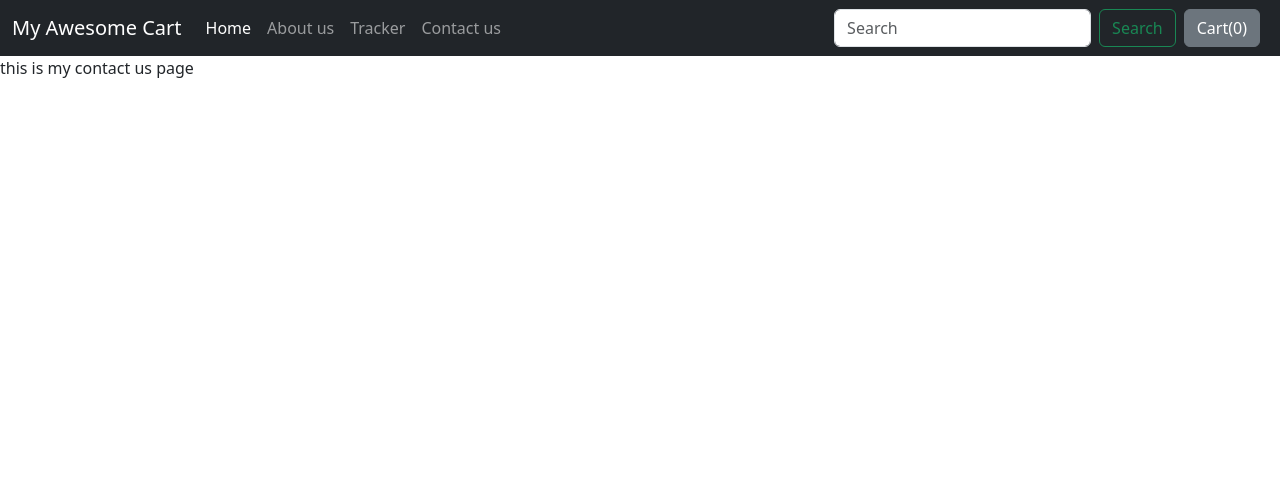
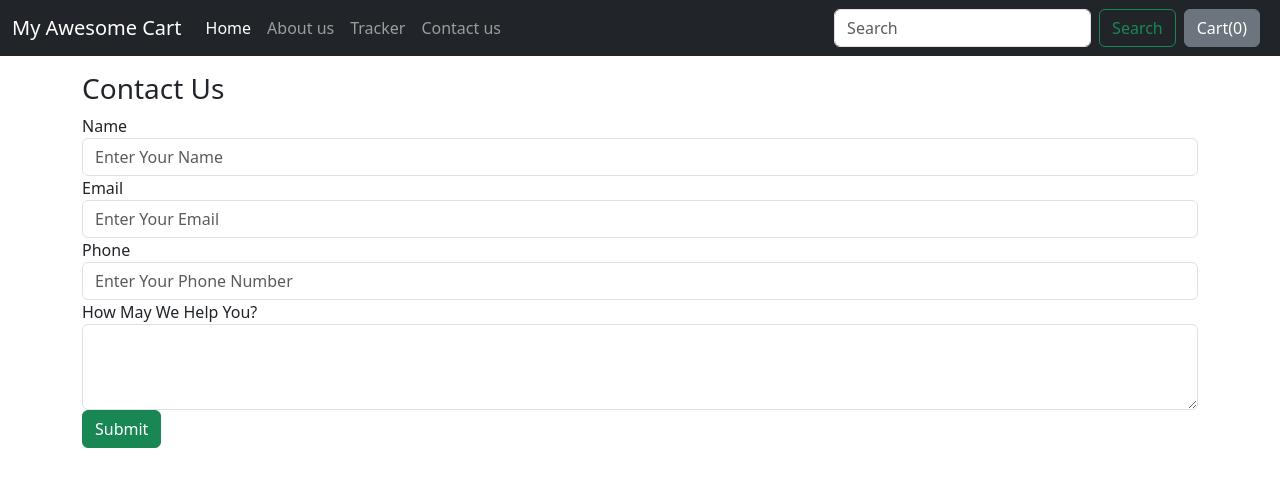
Before and after one commit to shashank12-collab/E-commerce, a Django app: page /shop/contact/ in a window 1280 px wide. Shown: the top 487 px of the page. Run offline with Django 5.2, Linux system fonts and the light colour scheme.

Commit message:
Adding and Creating contact database

```diff
--- a/shop/admin.py
+++ b/shop/admin.py
@@ -1,8 +1,10 @@
 from django.contrib import admin
 from .models import Product
+from .models import Contact
 
 # Register your models here.
 class show(admin.ModelAdmin):
     list_display = ('product_name' , 'pub_date')
 
 admin.site.register(Product , show)
+admin.site.register(Contact)
--- a/shop/templates/shop/base.html
+++ b/shop/templates/shop/base.html
@@ -29,7 +29,7 @@
       <div class="collapse navbar-collapse" id="navbarSupportedContent">
         <ul class="navbar-nav me-auto mb-2 mb-lg-0">
           <li class="nav-item">
-            <a class="nav-link active" aria-current="page" href="#">Home</a>
+            <a class="nav-link active" aria-current="page" href="/shop/home">Home</a>
           </li>
           <li class="nav-item">
             <a class="nav-link" href="/shop/about">About us</a>
--- a/shop/templates/shop/contact.html
+++ b/shop/templates/shop/contact.html
@@ -1,9 +1,36 @@
-{% extends 'shop/base.html'  %}
+{% extends 'shop/base.html' %}
 
 {% block title %}
-    contact us
+contact us
 {% endblock%}
 
 {% block body%}
- this is my contact us page
+
+<div class="container my-3">
+    <h3>Contact Us</h3>
+    <form action="/shop/contact/" method="post">{% csrf_token %}
+        <div class="form-group">
+            <label for="name">Name</label>
+            <input type="text" class="form-control" id="name" name='name' placeholder="Enter Your Name">
+        </div>
+        <div class="form-group">
+            <label for="name">Email</label>
+            <input type="email" class="form-control" id="email" name='email' placeholder="Enter Your Email">
+        </div>
+
+        <div class="form-group">
+            <label for="name">Phone</label>
+            <input type="tel" class="form-control" id="phone" name='phone' placeholder="Enter Your Phone Number">
+        </div>
+
+
+        <div class="form-group">
+            <label for="desc">How May We Help You?</label>
+            <textarea class="form-control" id="desc" name='desc' rows="3"></textarea>
+        </div>
+        <button type="submit" class="btn btn-success">Submit</button>
+    </form>
+
+
+</div>
 {% endblock %}
--- a/shop/urls.py
+++ b/shop/urls.py
@@ -4,6 +4,7 @@ from shop import views
 
 urlpatterns = [
     path('' , views.index , name="index"),
+    path('home' , views.home , name="home"),
     path('about/' , views.about , name="about"),
     path('contact/' , views.contact , name="contact"),
     path('tracker/' , views.tracker , name="tracker"),
--- a/shop/views.py
+++ b/shop/views.py
@@ -1,6 +1,6 @@
 from django.http import HttpResponse
 from django.shortcuts import render
-from shop.models import Product
+from shop.models import Product , Contact
 from math import ceil
 
 # Create your views here.
@@ -18,9 +18,17 @@ def index(request):
    return render(request ,'shop/index.html' , prod)
 
 def about(request):
+
     return render(request ,'shop/about.html')
 
 def contact(request):
+    if request.method=='POST':
+        name = request.POST.get('name' , "")
+        email = request.POST.get('email' , "")
+        number = request.POST.get('number' , "")
+        desc = request.POST.get('desc' , "")
+        contact = Contact(name = name , email=email , number = number , desc = desc)
+        contact.save()
     return render(request ,"shop/contact.html")
 
 def tracker(request):
@@ -37,3 +45,6 @@ def productview(request , id):
 
 def checkout(request):
     return render(request , 'shop/checkout.html')
+
+def home(request):
+    return render(request , 'shop/index.html')
```
Also changed, not shown: shop/models.py (+11 -0 lines), db.sqlite3, shop/migrations/0003_contact_alter_product_desc.py (added), shop/migrations/0004_alter_contact_number.py (added), shop/migrations/0005_alter_contact_number.py (added), shop/migrations/0006_alter_contact_number.py (added), shop/templates/shop/home.html (added).
